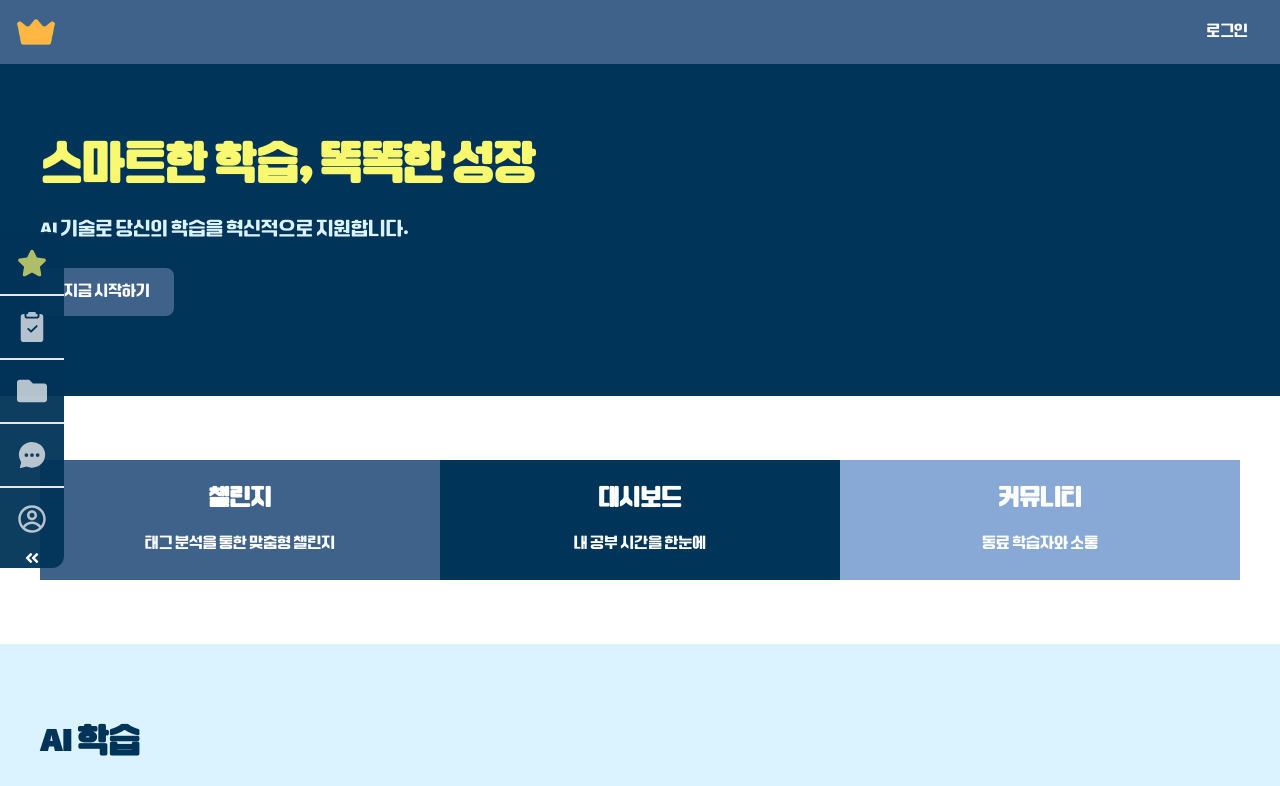
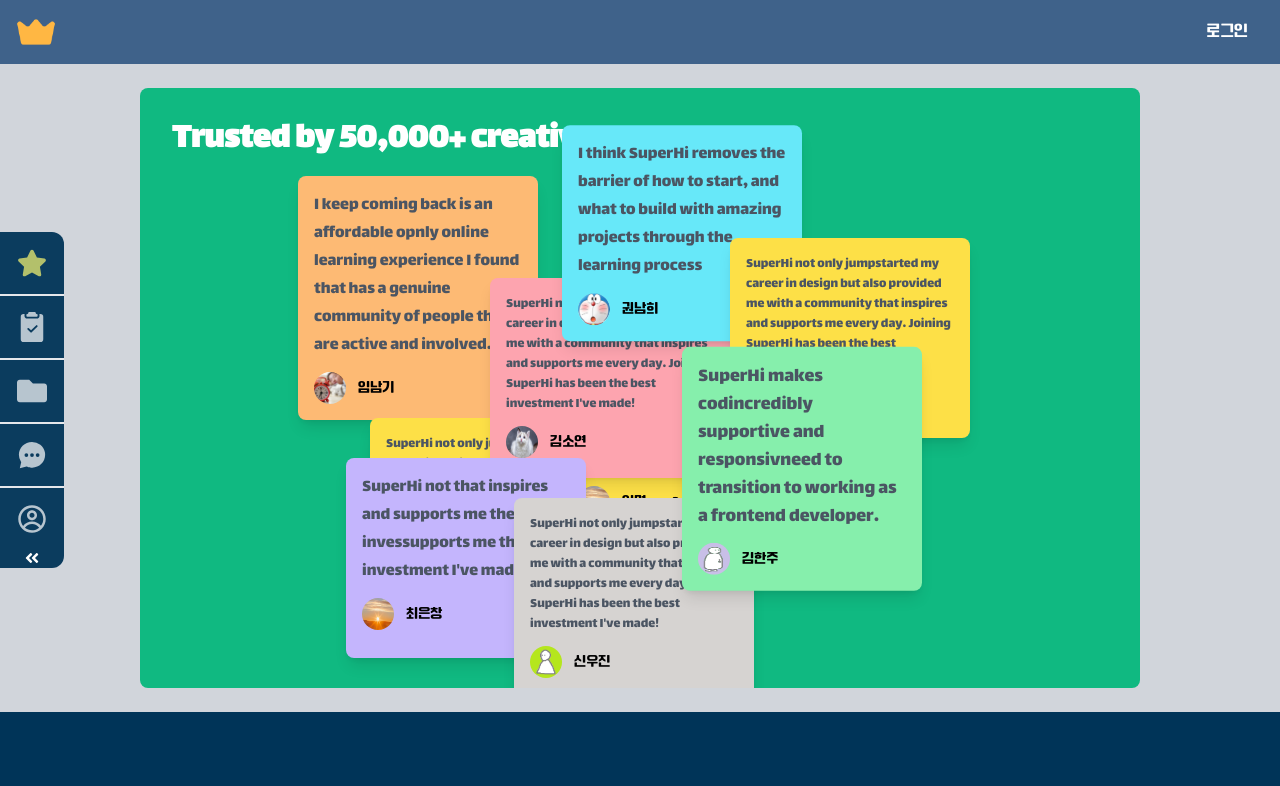
Before and after one commit to namgi2386/DreamMoA, a React (Vite) app: page / in a window 1280 px wide. Shown: the top 786 px of the page. Built offline with nearby package versions, Linux system fonts and the light colour scheme.

Commit message:
Feat: 메인페이지 homeCommunitySection 구현

```diff
--- /dev/null
+++ b/src/components/home/homCommunitySection/HomeCommunity.jsx
@@ -0,0 +1,80 @@
+import { useState, useEffect } from 'react'; // useEffect 추가
+import { motion } from 'framer-motion';
+import { communityItems } from './HomeCommunityItemDummyData';
+import HomeCommunityItem from './HomeCommunityItems';
+
+const containerVariants = {
+  hidden: { opacity: 1 },
+  visible: {
+    opacity: 1,
+    transition: {
+      delayChildren: 0.3,
+      staggerChildren: 0.2
+    }
+  }
+};
+
+export default function HomeCommunity() {
+  // 보여줄 아이템 배열 상태
+  const [displayedItems, setDisplayedItems] = useState([]);
+  const [maxZ, setMaxZ] = useState(0);
+  const [myNumber, setCount] = useState(0);
+  const targetNumber = 50000;
+
+  useEffect(() => {
+    const duration = 3000; // 3초
+    const frameDuration = 1000 / 60; // 60fps
+    const totalFrames = duration / frameDuration;
+    const increment = targetNumber / totalFrames;
+    // const increment = 100;
+
+    let currentFrame = 0;
+
+    const timer = setInterval(() => {
+      currentFrame++;
+      setCount(prev => {
+        if (currentFrame === totalFrames) {
+          clearInterval(timer);
+          return targetNumber;
+        }
+        return Math.min(Math.round(increment * currentFrame), targetNumber);
+      });
+    }, frameDuration);
+
+    return () => clearInterval(timer);
+  }, []);
+
+  useEffect(() => {
+    // 각 아이템을 0.5초 간격으로 추가
+    communityItems.forEach((item, index) => {
+      setTimeout(() => {
+        setDisplayedItems(prev => [...prev, item]);
+      }, 300 * index); // 각 카드는 0.5초 간격으로 나타남
+    });
+  }, []); // 컴포넌트 마운트 시 한 번만 실행
+
+  return (
+    <div className="flex justify-center my-6">
+      <div className="relative min-w-[1000px] min-h-[600px] bg-emerald-500 rounded-lg p-8 overflow-hidden">
+        <h2 className="text-white text-4xl font-bold mb-8 ">
+          Trusted by {myNumber.toLocaleString()}+ creatives
+        </h2>
+        <motion.div
+          variants={containerVariants}
+          initial="hidden"
+          animate="visible"
+        >
+          {displayedItems.map((item) => ( // items 대신 displayedItems 사용
+            <HomeCommunityItem
+              key={item.id}
+              item={item}
+              initialPosition={item.initialPosition}
+              maxZ={maxZ}
+              setMaxZ={setMaxZ}
+            />
+          ))}
+        </motion.div>
+      </div>
+    </div>
+  );
+}
--- /dev/null
+++ b/src/components/home/homCommunitySection/HomeCommunityItemDummyData.js
@@ -0,0 +1,85 @@
+
+export const communityItems = [
+  {
+    id: 1,
+    author: "임남기",
+    content: "I keep coming back  is an affordable opnly online learning experience I found that has a genuine community of people that are active and involved.",
+    avatarUrl: "src/assets/test/mypagechallenge2.png",  // 실제 이미지 경로로 수정 필요
+    bg: "bg-orange-300",
+    textsize : "text-lg",
+    initialPosition: { x: -80, y: -50 }
+  },
+  {
+    id: 2,
+    author: "익명user1",
+    content: "SuperHi not only jumpstarted my career in design but also provided me with a community that inspires and supports me every day. Joining SuperHi has been the best investment I've made!",
+    avatarUrl: "src/assets/test/mypagechallenge3.png",
+    bg: "bg-yellow-300" ,
+    textsize : "text-sm",
+    initialPosition: { x: -50, y: 60 }
+  },
+  {
+    id: 3,
+    author: "익명user2",
+    content: "SuperHi not only jumpstarted my career in design but also provided me with a community that inspires and supports me every day. Joining SuperHi has been the best investment I've made!",
+    avatarUrl: "src/assets/test/mypagechallenge3.png",
+    bg: "bg-yellow-300" ,
+    textsize : "text-sm",
+    initialPosition: { x: 30, y: 20 }
+  },
+  {
+    id: 4,
+    author: "김소연",
+    content: "SuperHi not only jumpstarted my career in design but also provided me with a community that inspires and supports me every day. Joining SuperHi has been the best investment I've made!",
+    avatarUrl: "src/assets/test/mypagechallenge4.png",
+    bg: "bg-rose-300"  ,
+    textsize : "text-sm",
+    initialPosition: { x: 0, y: -10 }
+  },
+  {
+    id: 5,
+    author: "최은창",
+    content: "SuperHi not  that inspires and supports me  the best invessupports me  the best investment I've made!",
+    avatarUrl: "src/assets/test/mypagechallenge3.png",
+    bg: "bg-violet-300" ,
+    textsize : "text-lg",
+    initialPosition: { x: -60, y: 80 }
+  },
+  {
+    id: 6,
+    author: "신우진",
+    content: "SuperHi not only jumpstarted my career in design but also provided me with a community that inspires and supports me every day. Joining SuperHi has been the best investment I've made!",
+    avatarUrl: "src/assets/default/defaultUserImageGreen.png",
+    bg: "bg-stone-300"  ,
+    textsize : "text-sm",
+    initialPosition: { x: 10, y: 100 }
+  },
+  {
+    id: 7,
+    author: "권남희",
+    content: "I think SuperHi removes the barrier of how to start, and what to build with amazing projects through the learning process",
+    avatarUrl: "src/assets/test/mypagechallenge1.png",
+    bg: "bg-cyan-300",
+    textsize : "text-lg",
+    initialPosition: { x: 30, y: -80 }
+  },
+  {
+    id: 8,
+    author: "익명user3",
+    content: "SuperHi not only jumpstarted my career in design but also provided me with a community that inspires and supports me every day. Joining SuperHi has been the best investment I've made!",
+    avatarUrl: "src/assets/test/mypagechallenge3.png",
+    bg: "bg-yellow-300" ,
+    textsize : "text-sm",
+    initialPosition: { x: 100, y: -30 }
+  },
+  {
+    id: 9,
+    author: "김한주",
+    content: "SuperHi makes codincredibly supportive and responsivneed to transition to working as a frontend developer.",
+    avatarUrl: "src/assets/default/defaultUserImagePuple.png",
+    bg: "bg-green-300"  ,
+    textsize : "text-xl",
+    initialPosition: { x: 80, y: 20 }
+  },
+
+];
--- /dev/null
+++ b/src/components/home/homCommunitySection/HomeCommunityItems.jsx
@@ -0,0 +1,75 @@
+import { motion } from 'framer-motion';
+import { useState } from 'react';
+
+const itemVariants = {
+  initial: {
+    opacity: 0,
+    x: 0,
+    y: 0,
+    scale: 0.3  // 시작할 때 작은 크기로
+  },
+  animate: (initialPosition) => ({
+    opacity: 1,
+    scale: 1,   // 원래 크기로 돌아옴
+    x: initialPosition.x + '%',
+    y: initialPosition.y + '%',
+    transition: {
+      duration: 0.8,     // 애니메이션 시간 조정
+      opacity: {         // opacity만 따로 설정
+        duration: 0.4    // opacity는 좀 더 빠르게
+      },
+      scale: {          // scale만 따로 설정
+        type: "spring",  // 스프링 효과 적용
+        stiffness: 50    // 탄성 강도
+      }
+    }
+  })
+};
+
+export default function HomeCommunityItem({ item, initialPosition, maxZ, setMaxZ }) {
+  const [zIndex, setZIndex] = useState(1);
+  const handleDragStart = () => {
+    const newZ = maxZ + 1;
+    setMaxZ(newZ);
+    setZIndex(newZ);
+  };
+  return (
+    <motion.div
+      className={`absolute w-60 p-4 rounded-lg shadow-lg cursor-move ${item.bg} min-h-[200px]`}
+      style={{
+        left: '35%',
+        top: '35%',
+        transform: 'translate(-50%, -50%)',  // 이 부분 추가
+        zIndex: zIndex
+      }}
+      variants={itemVariants}
+      initial="initial"
+      animate="animate"
+      custom={initialPosition}
+      drag
+      dragConstraints={{
+        left: -200,
+        right: 200,
+        top: -200,
+        bottom: 200,
+      }}
+      onDragStart={handleDragStart}
+      dragElastic={0.1}
+      whileHover={{ scale: 1.02 }}
+      whileTap={{ scale: 0.98 }}
+    >
+      <div className={`flex flex-col gap-3 `}>
+        <p className={`${item.textsize} text-gray-600`}>{item.content}</p>
+        <div className='flex  space-x-3 items-center'>
+          <img
+            src={item.avatarUrl}
+            alt={item.author}
+            className="w-8 h-8 rounded-full"
+          />
+          {/* <p>{item.avatarUrl}</p> */}
+          <p className="font-medium text-sm ">{item.author}</p>
+        </div>
+      </div>
+    </motion.div>
+  );
+}
--- a/src/pages/HomePage.jsx
+++ b/src/pages/HomePage.jsx
@@ -2,11 +2,13 @@ import MainHero from '../components/home/MainHero';
 import ServiceHighlight from '../components/home/ServiceHighlight';
 import AIFeatureSection from '../components/home/AIFeatureSection';
 import { useSocialLogin } from '../hooks/useSocialLogin';
+import HomeCommunity from '../components/home/homCommunitySection/HomeCommunity';
 
 export default function HomePage() {
   useSocialLogin();
   return (
     <div className="min-h-screen w-full">
+      <HomeCommunity/>
       <MainHero />
       <ServiceHighlight />
       <AIFeatureSection />
```
